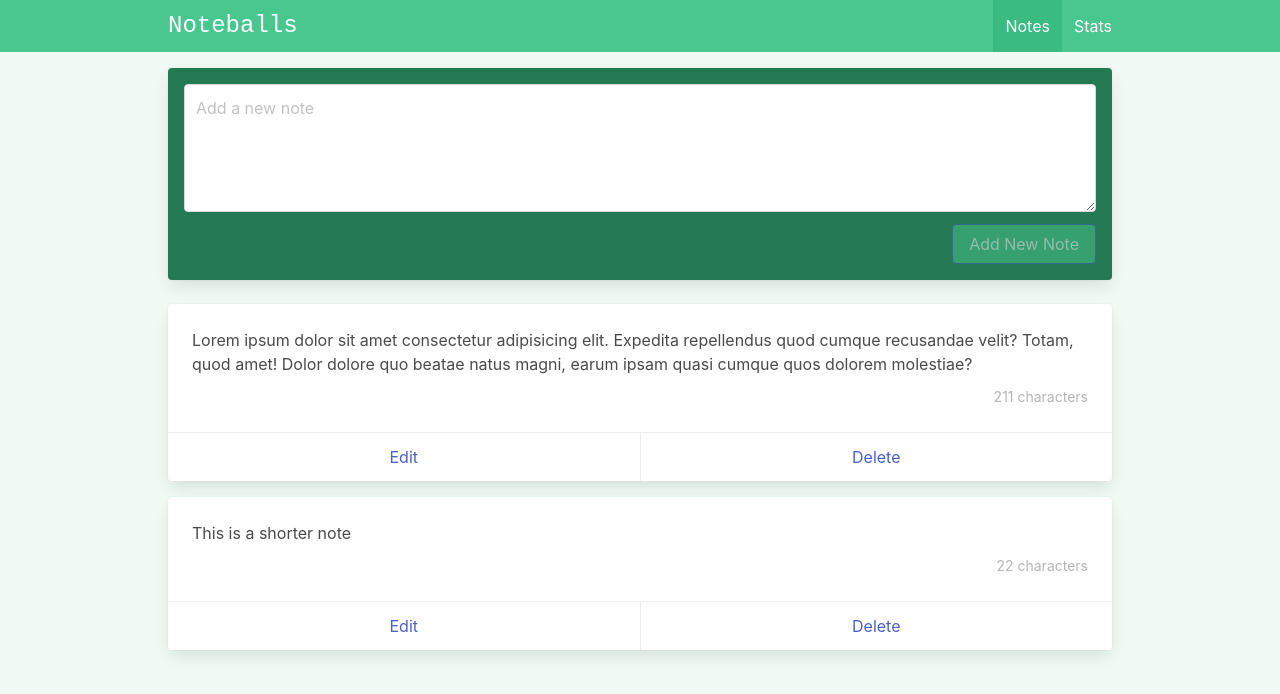
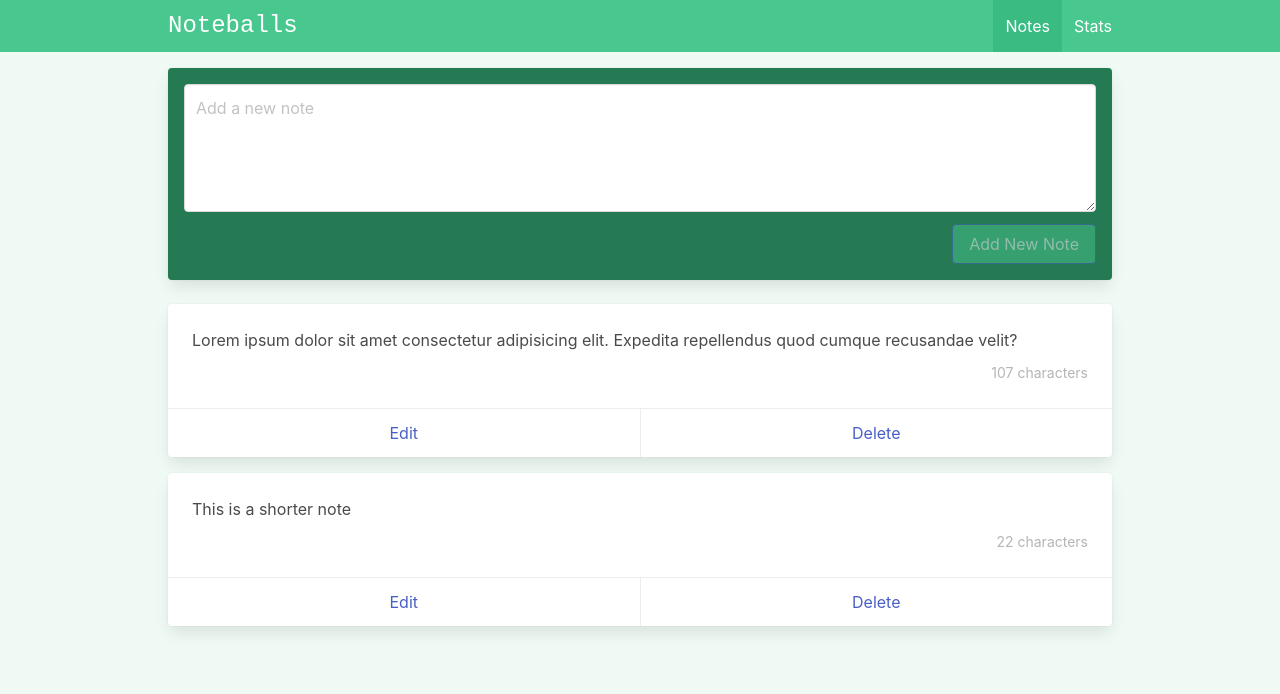
Before and after one commit to SuitcaseCoder/vue-composition-api-noteballs, a Vue app: page /#/ in a window 1280 px wide. Shown: the top 694 px of the page. Built offline with nearby package versions, Linux system fonts and the light colour scheme.

Commit message:
Pinia re-usable components, (add note)

```diff
--- a/package.json
+++ b/package.json
@@ -8,6 +8,7 @@
   },
   "dependencies": {
     "bulma": "^0.9.4",
+    "pinia": "^2.0.14",
     "vue": "^3.2.37",
     "vue-router": "^4.0.16"
   },
--- a/src/main.js
+++ b/src/main.js
@@ -1,8 +1,10 @@
 import { createApp } from 'vue'
+import { createPinia } from 'pinia'
 import App from './App.vue'
 import router from '@/router'
 
 
 createApp(App)
+    .use(createPinia())
     .use(router)
     .mount('#app')
--- /dev/null
+++ b/src/stores/storeNotes.js
@@ -0,0 +1,31 @@
+import { defineStore } from 'pinia'
+
+export const useStoreNotes = defineStore('storeNotes', {
+  state: () => {
+    return {
+        notes: [
+            {
+                id: 'id1',
+                content: 'Lorem ipsum dolor sit amet consectetur adipisicing elit. Expedita repellendus quod cumque recusandae velit?'
+            },
+            {
+                id: 'id2',
+                content: 'This is a shorter note'
+            }
+        ]
+     }
+  },
+  actions: {
+    addNote(newNoteContent){
+        let currentDate = new Date().getTime()
+        let id = currentDate.toString()
+
+        let note = {
+            id: id,
+            content: newNoteContent.value
+        }
+
+        this.notes.unshift(note)
+    }
+  }
+})
--- a/src/views/ViewNotes.vue
+++ b/src/views/ViewNotes.vue
@@ -25,7 +25,7 @@
     </div>
 
     <Note
-    v-for="note in notes"
+    v-for="note in storeNotes.notes"
     :key="note.id"
     :note="note"
     @deleteClicked="deleteNote"
@@ -37,34 +37,17 @@
 /* imports */
 import { ref } from 'vue'
 import Note from '@/components/Notes/note.vue'
+import { useStoreNotes } from '@/stores/storeNotes'
+
+/* store */
+const storeNotes = useStoreNotes()
 
 /* notes */
-
 const newNote = ref('')
 const newNoteRef = ref(null)
 
-const notes = ref([
-    {
-        id: 'id1',
-        content: 'Lorem ipsum dolor sit amet consectetur adipisicing elit. Expedita repellendus quod cumque recusandae velit? Totam, quod amet! Dolor dolore quo beatae natus magni, earum ipsam quasi cumque quos dolorem molestiae?'
-    },
-    {
-        id: 'id2',
-        content: 'This is a shorter note'
-    }
-
-])
-
 const addNote = () => {
-    let currentDate = new Date().getTime()
-    let id = currentDate.toString()
-
-    let note = {
-        id: id,
-        content: newNote.value
-    }
-
-    notes.value.unshift(note)
+    storeNotes.addNote(newNote.value)
 
     newNote.value = ''
     newNoteRef.value.focus()
```
Also changed, not shown: 1 other file (tests, documents, lock files or other folders).
